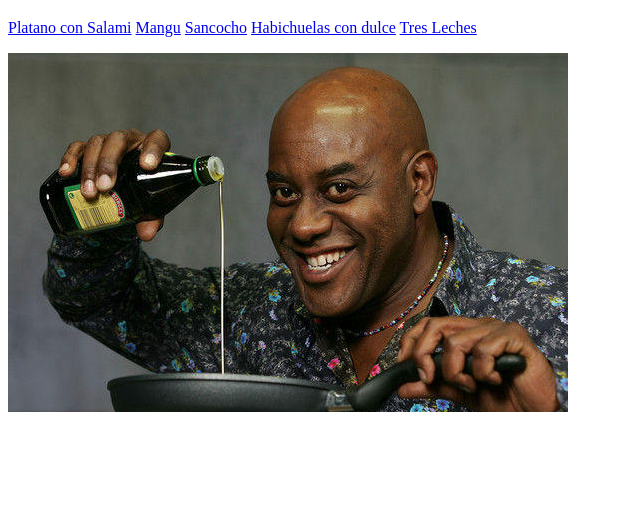
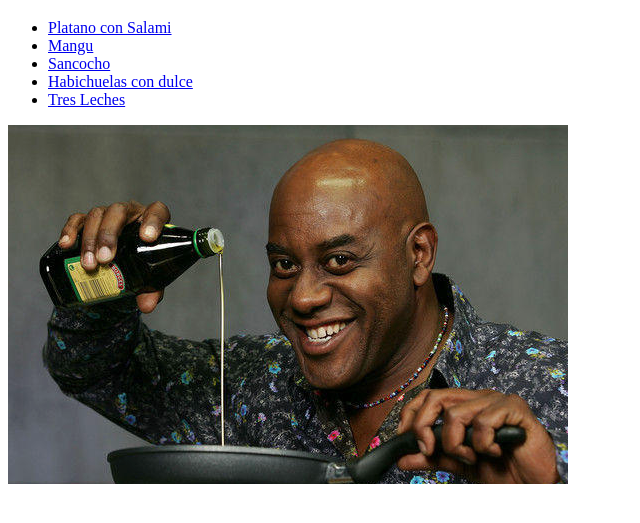
Before and after one commit to Mau809/odin-recipes, a plain HTML site: page index.html in a window 1280 px wide. Shown: the part 61-584 px from the top of the page, without its empty margins (0-640 px from the left). Drawn offline with Linux system fonts and the light colour scheme.

Commit message:
Finished Project: Recipes

```diff
--- a/index.html
+++ b/index.html
@@ -6,11 +6,13 @@
     </head>
     <body>
         <h1>Odin Recipes</h1>
-        <a href="recipes/platano_con_salami.html">Platano con Salami</a>
-        <a href="recipes/mangu.html">Mangu</a>
-        <a href="recipes/sancocho.html">Sancocho</a>
-        <a href="recipes/habichuelas_con_dulce.html">Habichuelas con dulce</a>
-        <a href="recipes/tres_leches.html">Tres Leches</a>
+        <ul>
+        <li><a href="recipes/platano_con_salami.html">Platano con Salami</a></li>
+        <li><a href="recipes/mangu.html">Mangu</a></li>
+        <li><a href="recipes/sancocho.html">Sancocho</a></li>
+        <li><a href="recipes/habichuelas_con_dulce.html">Habichuelas con dulce</a></li>
+        <li><a href="recipes/tres_leches.html">Tres Leches</a></li>
+        </ul>
         <p></p> <!--Spacer so image stays where I want it-->
         <img src="chef.png" alt="chef">
     </body>
```
